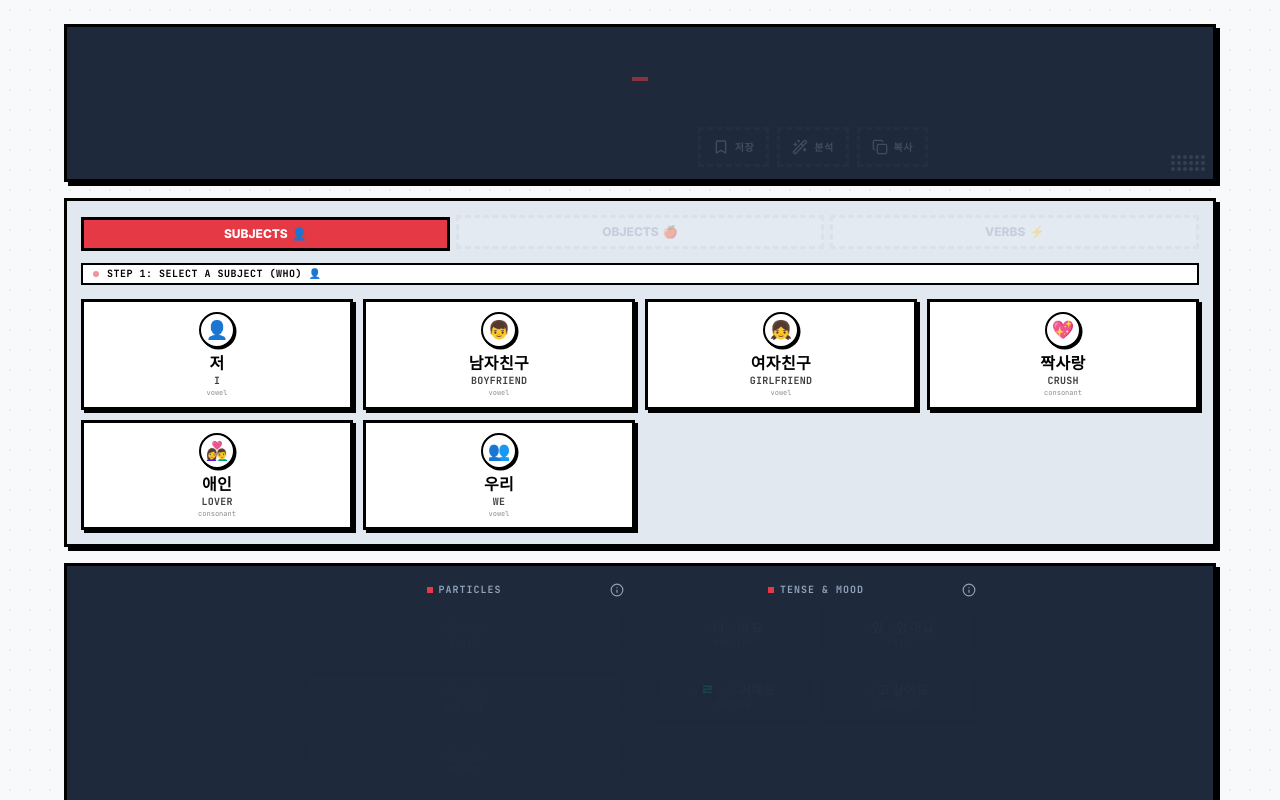
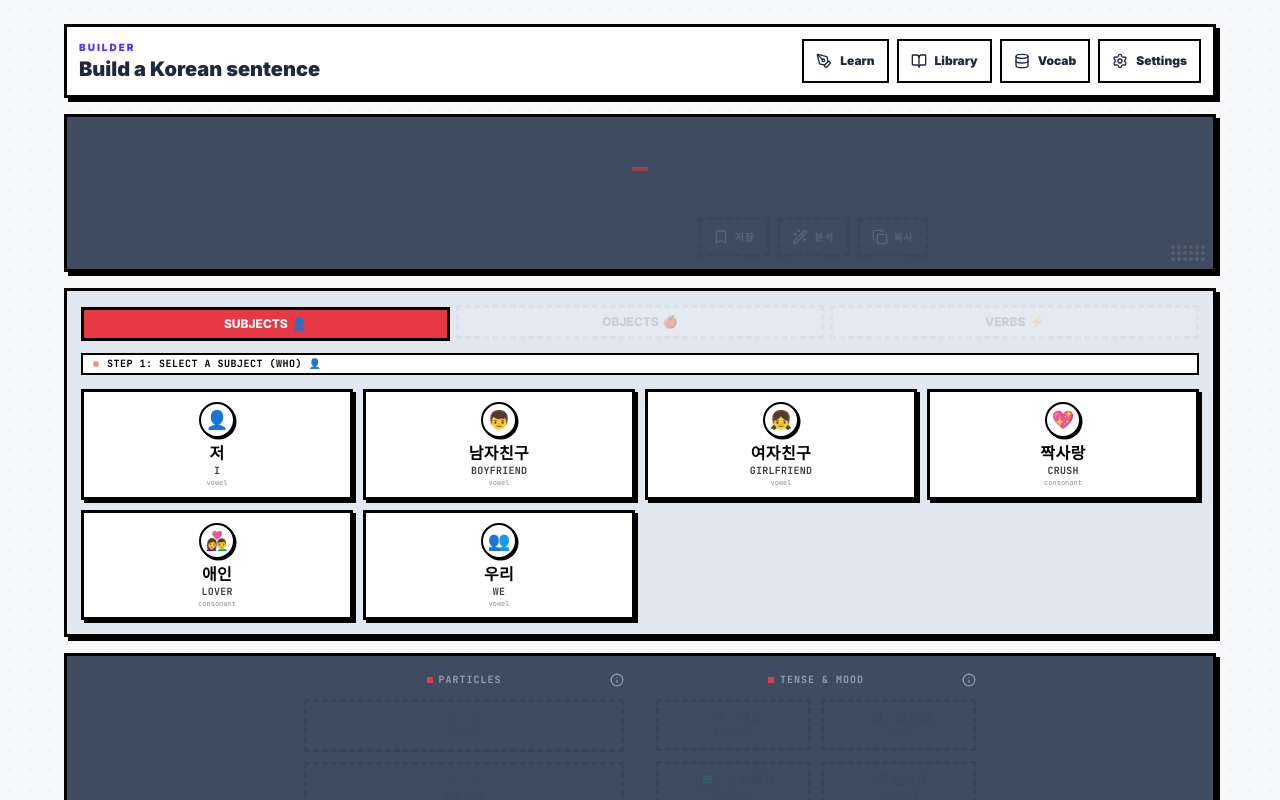
Before and after one commit to senskorea/korean-sentence-builder, a React (Vite) app: page / in a window 1280 px wide. Both pictures are taken after a click on the button "Builder". Shown: the top 800 px of the page. Built offline with nearby package versions, Linux system fonts and the light colour scheme.

Commit message:
Refine Builder navigation and overlays

```diff
--- a/src/App.tsx
+++ b/src/App.tsx
@@ -1,4 +1,4 @@
-import { useState, useEffect } from 'react';
+import { useState, useEffect, type ReactNode } from 'react';
 import { analyzeSentence, SentenceAnalysis } from './lib/ai';
 import { Word, StepState, SavedSentence, AppConfig, EndingOption } from './types';
 import { getFullEnglishTranslation, CONJUGATIONS, SUBJECTS, OBJECTS, VERBS, conjugateVerbDynamically } from './data';
@@ -26,7 +26,8 @@ import {
   Upload,
   Database,
   FileText,
-  PenTool
+  PenTool,
+  X
 } from 'lucide-react';
 import { motion, AnimatePresence } from 'motion/react';
 
@@ -451,6 +452,18 @@ export default function App() {
                 <LearnMode vocab={vocab} savedPhrases={savedPhrases} onExit={() => setAppMode('build')} />
               ) : (
                 <>
+                  <header className="flex flex-col sm:flex-row sm:items-center justify-between gap-3 bg-white border-[3px] border-black p-3 shadow-[4px_4px_0_0_rgba(0,0,0,1)]">
+                    <div>
+                      <p className="text-[10px] font-black uppercase tracking-[.2em] text-indigo-600">Builder</p>
+                      <h1 className="text-xl font-black">Build a Korean sentence</h1>
+                    </div>
+                    <div className="grid grid-cols-2 sm:flex gap-2">
+                      <BuilderMenuButton label="Learn" active={false} icon={<PenTool className="w-4 h-4" />} onClick={() => setAppMode('learn')} />
+                      <BuilderMenuButton label="Library" active={showResourcesPanel} icon={<BookOpen className="w-4 h-4" />} onClick={() => { setShowResourcesPanel(!showResourcesPanel); setShowVocabPanel(false); setShowConfigPanel(false); }} />
+                      <BuilderMenuButton label="Vocab" active={showVocabPanel} icon={<Database className="w-4 h-4" />} onClick={() => { setShowVocabPanel(!showVocabPanel); setShowResourcesPanel(false); setShowConfigPanel(false); if (!vocabJsonInput) setVocabJsonInput(JSON.stringify(vocab, null, 2)); }} />
+                      <BuilderMenuButton label="Settings" active={showConfigPanel} icon={<Settings className="w-4 h-4" />} onClick={() => { setShowConfigPanel(!showConfigPanel); setShowResourcesPanel(false); setShowVocabPanel(false); }} />
+                    </div>
+                  </header>
                   {/* Zone 1 & 2: Working Sentence Ribbon (Blended with Roadmap) */}
                   <WorkingSentence
                 subject={selectedSubject}
@@ -515,7 +528,12 @@ export default function App() {
       </div>
 
       {appMode === 'build' && showResourcesPanel && (
-        <div className="max-w-6xl mx-auto mt-8 mb-4 grid gap-6">
+        <div className="fixed inset-0 z-50 bg-slate-900/45 backdrop-blur-sm p-3 sm:p-6 flex items-center justify-center" onClick={() => setShowResourcesPanel(false)}>
+        <div className="max-w-5xl w-full max-h-[88vh] bg-white border-[3px] border-black shadow-[8px_8px_0_0_rgba(0,0,0,1)] overflow-y-auto p-4 sm:p-6" onClick={(event) => event.stopPropagation()}>
+          <div className="sticky top-0 z-10 bg-white flex items-center justify-between border-b-2 border-black pb-3 mb-5">
+            <div><p className="text-[10px] font-black uppercase tracking-[.2em] text-indigo-600">Resources</p><h2 className="text-2xl font-black">Library & Topics</h2></div>
+            <button onClick={() => setShowResourcesPanel(false)} className="w-12 h-12 grid place-items-center border-2 border-black" aria-label="Close Library and Topics"><X /></button>
+          </div>
           <SavedPhrases
             phrases={savedPhrases}
             onCopy={handleCopyText}
@@ -529,92 +547,21 @@ export default function App() {
             showToast('Custom vocabulary loaded from AI!', 'success');
           }} />
         </div>
+        </div>
       )}
 
       {appMode === 'build' && <>
-      {/* Sleek retro footer control bar */}
-      <footer className="max-w-6xl mx-auto flex flex-col sm:flex-row items-center justify-between gap-4 mt-8 mb-8 border-t-[3px] border-black pt-5">
-        <div className="text-[10px] font-mono font-bold text-slate-500 uppercase tracking-wider">
-          © SYSTEM.BUILDER // VER 2.1
-        </div>
-
-        {/* Compact Global Toolbar */}
-        <div className="flex flex-wrap items-center gap-2">
-          {/* Learn Mode Toggler */}
-          <button
-            onClick={() => {
-              setAppMode('learn');
-              setShowResourcesPanel(false);
-              setShowVocabPanel(false);
-              setShowConfigPanel(false);
-            }}
-            className={`flex items-center gap-1.5 px-3 py-1.5 border-2 border-black rounded-none font-extrabold transition-all cursor-pointer text-[11px] ${
-              'bg-white dark:bg-slate-900 hover:bg-slate-50 shadow-[2px_2px_0px_0px_rgba(0,0,0,1)] hover:-translate-y-0.5 hover:shadow-[4px_4px_0px_0px_rgba(0,0,0,1)] active:translate-y-[1px] active:shadow-none'
-            }`}
-          >
-            <PenTool className="w-3.5 h-3.5 text-indigo-500" />
-            <span>Enter Learn Mode</span>
-          </button>
-
-          <button
-            onClick={() => {
-              setShowResourcesPanel(!showResourcesPanel);
-              setShowVocabPanel(false);
-              setShowConfigPanel(false);
-            }}
-            className={`flex items-center gap-1.5 px-3 py-1.5 border-2 border-black font-extrabold text-[11px] shadow-[2px_2px_0_0_rgba(0,0,0,1)] ${showResourcesPanel ? 'bg-amber-300' : 'bg-white'}`}
-          >
-            <BookOpen className="w-3.5 h-3.5" />
-            <span>Library & Topics</span>
-          </button>
-
-          {/* Custom Vocabulary Toggler */}
-          <button
-            onClick={() => {
-              setShowVocabPanel(!showVocabPanel);
-              setShowConfigPanel(false); // close other panel
-              if (!vocabJsonInput) {
-                setVocabJsonInput(JSON.stringify(vocab, null, 2));
-              }
-            }}
-            className={`flex items-center gap-1.5 px-3 py-1.5 bg-white dark:bg-slate-900 border-2 border-black rounded-none hover:bg-slate-50 font-extrabold transition-all cursor-pointer text-[11px] ${
-              showVocabPanel
-                ? 'bg-brand-primary text-white shadow-[2px_2px_0px_0px_rgba(0,0,0,1)] hover:-translate-y-0.5 hover:shadow-[4px_4px_0px_0px_rgba(0,0,0,1)]'
-                : 'shadow-[2px_2px_0px_0px_rgba(0,0,0,1)] hover:-translate-y-0.5 hover:shadow-[4px_4px_0px_0px_rgba(0,0,0,1)] active:translate-y-[1px] active:shadow-none'
-            }`}
-          >
-            <Database className="w-3.5 h-3.5" />
-            <span>Manage Vocab</span>
-          </button>
-
-          {/* Format config toggle */}
-          <button
-            onClick={() => {
-              setShowConfigPanel(!showConfigPanel);
-              setShowVocabPanel(false); // close other panel
-            }}
-            className={`flex items-center gap-1.5 px-3 py-1.5 bg-white dark:bg-slate-900 border-2 border-black rounded-none hover:bg-slate-50 font-extrabold transition-all cursor-pointer text-[11px] ${
-              showConfigPanel
-                ? 'bg-brand-primary text-white shadow-[2px_2px_0px_0px_rgba(0,0,0,1)] hover:-translate-y-0.5 hover:shadow-[4px_4px_0px_0px_rgba(0,0,0,1)]'
-                : 'shadow-[2px_2px_0px_0px_rgba(0,0,0,1)] hover:-translate-y-0.5 hover:shadow-[4px_4px_0px_0px_rgba(0,0,0,1)] active:translate-y-[1px] active:shadow-none'
-            }`}
-          >
-            <Settings className="w-3.5 h-3.5 text-rose-500" />
-            <span>Format Settings</span>
-          </button>
-
-        </div>
-      </footer>
-
       {/* Settings Overlay Panel */}
       <AnimatePresence>
+        {showConfigPanel && <motion.div initial={{ opacity: 0 }} animate={{ opacity: 1 }} exit={{ opacity: 0 }} className="fixed inset-0 z-40 bg-slate-900/45 backdrop-blur-sm" onClick={() => setShowConfigPanel(false)} />}
         {showConfigPanel && (
           <motion.div
             initial={{ opacity: 0, y: -10 }}
             animate={{ opacity: 1, y: 0 }}
             exit={{ opacity: 0, y: -10 }}
-            className="max-w-6xl mx-auto mb-6 p-4 bg-white dark:bg-slate-900 border border-slate-200 dark:border-slate-800 rounded-2xl shadow-lg text-xs"
+            className="fixed inset-x-3 top-3 bottom-3 z-50 max-w-4xl mx-auto p-5 bg-white border-[3px] border-black shadow-[6px_6px_0_0_rgba(0,0,0,1)] text-sm overflow-y-auto"
           >
+            <button onClick={() => setShowConfigPanel(false)} className="absolute top-3 right-3 w-11 h-11 grid place-items-center border-2 border-black bg-white" aria-label="Close settings"><X className="w-5 h-5" /></button>
             <h3 className="font-extrabold font-display text-slate-900 dark:text-white mb-3 text-sm flex items-center gap-1.5 uppercase tracking-wider">
               <Settings className="w-4 h-4 text-indigo-500" />
               FORMATTING & BEHAVIOR PREFERENCES
@@ -695,13 +642,15 @@ export default function App() {
 
       {/* Custom Vocabulary Manager Panel */}
       <AnimatePresence>
+        {showVocabPanel && <motion.div initial={{ opacity: 0 }} animate={{ opacity: 1 }} exit={{ opacity: 0 }} className="fixed inset-0 z-40 bg-slate-900/45 backdrop-blur-sm" onClick={() => setShowVocabPanel(false)} />}
         {showVocabPanel && (
           <motion.div
             initial={{ opacity: 0, y: -10 }}
             animate={{ opacity: 1, y: 0 }}
             exit={{ opacity: 0, y: -10 }}
-            className="max-w-6xl mx-auto mt-10 mb-6 p-5 bg-white dark:bg-slate-900 border border-slate-200 dark:border-slate-800 rounded-2xl shadow-xl text-xs"
+            className="fixed inset-x-3 top-3 bottom-3 z-50 max-w-6xl mx-auto p-5 bg-white border-[3px] border-black shadow-[6px_6px_0_0_rgba(0,0,0,1)] text-sm overflow-y-auto"
           >
+            <button onClick={() => setShowVocabPanel(false)} className="absolute top-3 right-3 w-11 h-11 grid place-items-center border-2 border-black bg-white z-20" aria-label="Close vocabulary"><X className="w-5 h-5" /></button>
             <div className="flex flex-col sm:flex-row sm:items-center sm:justify-between border-b border-slate-200 dark:border-slate-800 pb-3 mb-4 gap-2">
               <h3 className="font-extrabold font-display text-slate-900 dark:text-white text-sm flex items-center gap-1.5 uppercase tracking-wider">
                 <Database className="w-4 h-4 text-indigo-500" />
@@ -907,3 +856,15 @@ export default function App() {
     </div>
   );
 }
+
+function BuilderMenuButton({ label, icon, active, onClick }: { label: string; icon: ReactNode; active: boolean; onClick: () => void }) {
+  return (
+    <button
+      onClick={onClick}
+      className={`min-h-11 px-3 flex items-center justify-center gap-2 border-2 border-black font-black text-xs transition-colors ${active ? 'bg-indigo-600 text-white' : 'bg-white hover:bg-slate-100'}`}
+    >
+      {icon}
+      <span>{label}</span>
+    </button>
+  );
+}
--- a/src/index.css
+++ b/src/index.css
@@ -25,7 +25,7 @@ body,
   --color-brand-bg-light: #F8F9FA;
   --color-brand-surface-light: #FFFFFF;
   --color-brand-bg-dark: #0F172A;
-  --color-brand-surface-dark: #1E293B;
+  --color-brand-surface-dark: #3F4B5E;
   --color-brand-accent: #FBBF24;
 }
 
```
